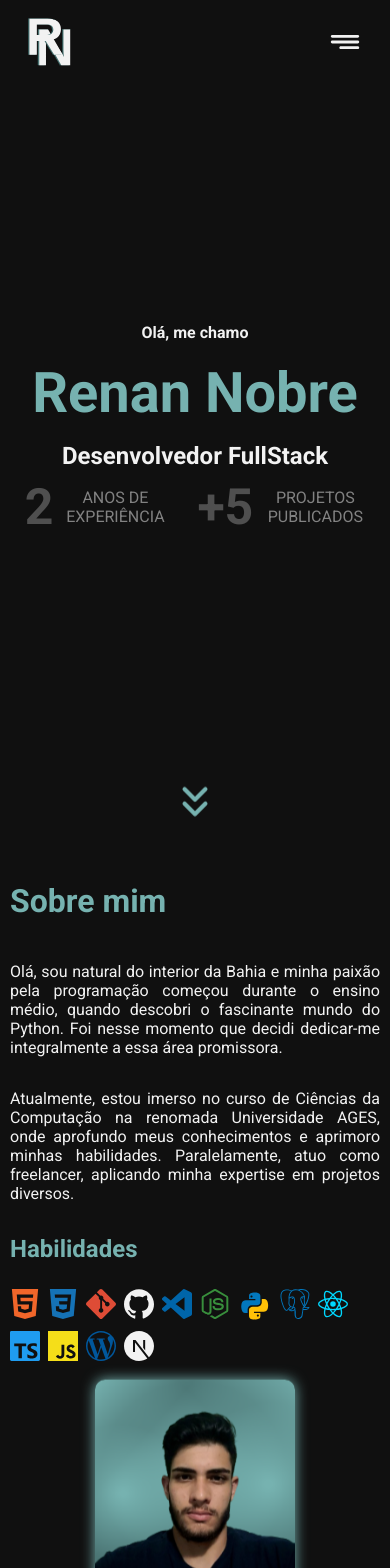
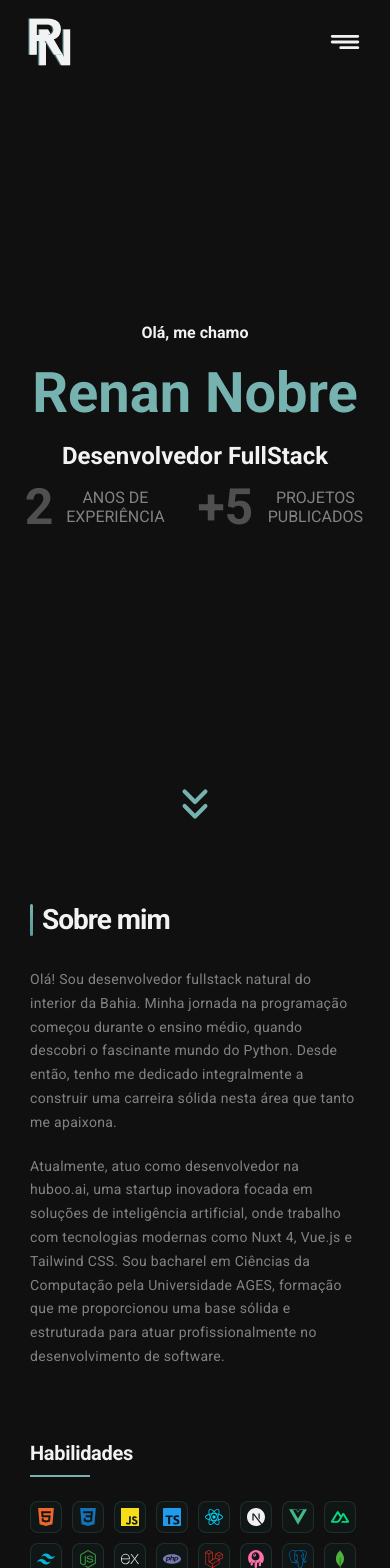
Before and after one commit to nsRenan/portfolio, a Next.js app: page / in a window 390 px wide. Shown: the top 1568 px of the page. Built offline with nearby package versions, Linux system fonts and the light colour scheme.

Commit message:
Refactor Habilidades and Sobre components: enhance styling, add tooltips for icons, and update personal description

```diff
--- a/src/app/components/Habilidades/habilidades.module.css
+++ b/src/app/components/Habilidades/habilidades.module.css
@@ -1,25 +1,152 @@
-
+.titulo {
+  margin-top: 40px;
+}
 
 .titulo h3 {
-  color: var(--verde);
-  margin-bottom: 26px;
-  margin-top: 16px;
+  color: var(--branco);
+  font-size: 24px;
+  font-weight: 600;
+  margin-bottom: 24px;
+  letter-spacing: -0.3px;
+  position: relative;
+  padding-bottom: 12px;
+}
+
+.titulo h3::after {
+  content: '';
+  position: absolute;
+  bottom: 0;
+  left: 0;
+  width: 60px;
+  height: 2px;
+  background: var(--verde);
 }
 
 .icones {
   display: flex;
   flex-wrap: wrap;
+  gap: 16px;
 }
 
-.icones svg {
-  width: 30px;
-  height: 30px;
-  margin: 0 8px 8px 0;
+.iconWrapper {
+  position: relative;
+  width: 40px;
+  height: 40px;
+  padding: 8px;
+  background: rgba(22, 51, 51, 0.2);
+  border: 1px solid rgba(118, 178, 176, 0.15);
+  border-radius: 8px;
+  transition: all 0.3s cubic-bezier(0.4, 0, 0.2, 1);
+  cursor: pointer;
+  display: flex;
+  align-items: center;
+  justify-content: center;
+}
 
+.iconWrapper::after {
+  content: attr(data-tooltip);
+  position: absolute;
+  bottom: calc(100% + 8px);
+  left: 50%;
+  transform: translateX(-50%) translateY(-4px);
+  background: rgba(22, 51, 51, 0.95);
+  color: var(--branco);
+  padding: 6px 12px;
+  border-radius: 6px;
+  font-size: 12px;
+  font-weight: 500;
+  white-space: nowrap;
+  opacity: 0;
+  pointer-events: none;
+  transition: all 0.3s cubic-bezier(0.4, 0, 0.2, 1);
+  border: 1px solid rgba(118, 178, 176, 0.3);
+  box-shadow: 0 4px 12px rgba(0, 0, 0, 0.3);
+  z-index: 10;
 }
-.icones img {
-  width: 34px;
-  height: 34px;
-  margin: 0 8px 8px 0;
 
+.iconWrapper::before {
+  content: '';
+  position: absolute;
+  bottom: calc(100% + 1px);
+  left: 50%;
+  transform: translateX(-50%);
+  border: 4px solid transparent;
+  border-top-color: rgba(22, 51, 51, 0.95);
+  opacity: 0;
+  pointer-events: none;
+  transition: opacity 0.3s cubic-bezier(0.4, 0, 0.2, 1);
+  z-index: 10;
 }
+
+.iconWrapper:hover {
+  background: rgba(22, 51, 51, 0.4);
+  border-color: rgba(118, 178, 176, 0.3);
+  transform: translateY(-4px);
+  box-shadow: 0 8px 16px rgba(118, 178, 176, 0.2);
+}
+
+.iconWrapper:hover::after {
+  opacity: 1;
+  transform: translateX(-50%) translateY(0);
+}
+
+.iconWrapper:hover::before {
+  opacity: 1;
+}
+
+.iconWrapper svg {
+  width: 24px;
+  height: 24px;
+}
+
+@media (max-width: 768px) {
+  .titulo h3 {
+    font-size: 22px;
+  }
+
+  .icones {
+    gap: 12px;
+  }
+
+  .iconWrapper {
+    width: 36px;
+    height: 36px;
+    padding: 7px;
+  }
+
+  .iconWrapper svg {
+    width: 22px;
+    height: 22px;
+  }
+
+  .iconWrapper::after {
+    font-size: 11px;
+    padding: 5px 10px;
+  }
+}
+
+@media (max-width: 480px) {
+  .titulo h3 {
+    font-size: 20px;
+  }
+
+  .icones {
+    gap: 10px;
+  }
+
+  .iconWrapper {
+    width: 32px;
+    height: 32px;
+    padding: 6px;
+  }
+
+  .iconWrapper svg {
+    width: 20px;
+    height: 20px;
+  }
+
+  .iconWrapper::after {
+    font-size: 10px;
+    padding: 4px 8px;
+  }
+}
--- a/src/app/components/Habilidades/index.tsx
+++ b/src/app/components/Habilidades/index.tsx
@@ -9,25 +9,84 @@ import {
   SiGit,
   SiTypescript,
   SiPostgresql,
+  SiMongodb,
   SiVisualstudiocode,
-  SiWordpress,
   SiNextdotjs,
+  SiVuedotjs,
+  SiNuxtdotjs,
+  SiTailwindcss,
+  SiExpress,
+  SiPhpstorm,
+  SiPhp,
+  SiLaravel,
+  SiLivewire,
 } from "react-icons/si";
-import pythonSvg from "/public/pythonSvg.svg";
-import Image from "next/image";
 
 export function Habilidades() {
   return (
     <section className={styles.titulo}>
       <h3>Habilidades</h3>
       <div className={styles.icones}>
-        <SiHtml5 color="#F1662A" /> <SiCss3 color="#1572B6" />{" "}
-        <SiGit color="#DE4C36" /> <SiGithub color="#F2F2F2" />
-        <SiVisualstudiocode color="#0065A9" /> <SiNodedotjs color="#388E3C" />
-        <Image src={pythonSvg} alt={"python"} />
-        <SiPostgresql color="#0277BD" /> <SiReact color="#00D8FF" />{" "}
-        <SiTypescript color="#1F9CF0" /> <SiJavascript color=" #F5DE19" />{" "}
-        <SiWordpress color="#01579B" /> <SiNextdotjs color="#F2F2F2" />
+        <div className={styles.iconWrapper} data-tooltip="HTML5">
+          <SiHtml5 color="#F1662A" />
+        </div>
+        <div className={styles.iconWrapper} data-tooltip="CSS3">
+          <SiCss3 color="#1572B6" />
+        </div>
+        <div className={styles.iconWrapper} data-tooltip="JavaScript">
+          <SiJavascript color="#F5DE19" />
+        </div>
+        <div className={styles.iconWrapper} data-tooltip="TypeScript">
+          <SiTypescript color="#1F9CF0" />
+        </div>
+        <div className={styles.iconWrapper} data-tooltip="React">
+          <SiReact color="#00D8FF" />
+        </div>
+        <div className={styles.iconWrapper} data-tooltip="Next.js">
+          <SiNextdotjs color="#F2F2F2" />
+        </div>
+        <div className={styles.iconWrapper} data-tooltip="Vue.js">
+          <SiVuedotjs color="#42B883" />
+        </div>
+        <div className={styles.iconWrapper} data-tooltip="Nuxt.js">
+          <SiNuxtdotjs color="#00DC82" />
+        </div>
+        <div className={styles.iconWrapper} data-tooltip="Tailwind CSS">
+          <SiTailwindcss color="#06B6D4" />
+        </div>
+        <div className={styles.iconWrapper} data-tooltip="Node.js">
+          <SiNodedotjs color="#388E3C" />
+        </div>
+        <div className={styles.iconWrapper} data-tooltip="Express">
+          <SiExpress color="#F2F2F2" />
+        </div>
+        <div className={styles.iconWrapper} data-tooltip="PHP">
+          <SiPhp color="#777BB4" />
+        </div>
+        <div className={styles.iconWrapper} data-tooltip="Laravel">
+          <SiLaravel color="#FF2D20" />
+        </div>
+        <div className={styles.iconWrapper} data-tooltip="Livewire">
+          <SiLivewire color="#FB70A9" />
+        </div>
+        <div className={styles.iconWrapper} data-tooltip="PostgreSQL">
+          <SiPostgresql color="#0277BD" />
+        </div>
+        <div className={styles.iconWrapper} data-tooltip="MongoDB">
+          <SiMongodb color="#4DB33D" />
+        </div>
+        <div className={styles.iconWrapper} data-tooltip="Git">
+          <SiGit color="#DE4C36" />
+        </div>
+        <div className={styles.iconWrapper} data-tooltip="GitHub">
+          <SiGithub color="#F2F2F2" />
+        </div>
+        <div className={styles.iconWrapper} data-tooltip="VS Code">
+          <SiVisualstudiocode color="#0065A9" />
+        </div>
+        <div className={styles.iconWrapper} data-tooltip="PhpStorm">
+          <SiPhpstorm color="#B345F1" />
+        </div>
       </div>
     </section>
   );
--- a/src/app/components/Sobre/index.tsx
+++ b/src/app/components/Sobre/index.tsx
@@ -11,16 +11,15 @@ export function Sobre() {
         <h2>Sobre mim</h2>
 
         <p>
-          Olá, sou natural do interior da Bahia e minha paixão pela programação
-          começou durante o ensino médio, quando descobri o fascinante mundo do
-          Python. Foi nesse momento que decidi dedicar-me integralmente a essa
-          área promissora.
+          Olá! Sou desenvolvedor fullstack natural do interior da Bahia. Minha jornada na programação
+          começou durante o ensino médio, quando descobri o fascinante mundo do Python. Desde então,
+          tenho me dedicado integralmente a construir uma carreira sólida nesta área que tanto me apaixona.
         </p>
         <p>
-          Atualmente, estou imerso no curso de Ciências da Computação na
-          renomada Universidade AGES, onde aprofundo meus conhecimentos e
-          aprimoro minhas habilidades. Paralelamente, atuo como freelancer,
-          aplicando minha expertise em projetos diversos.
+          Atualmente, atuo como desenvolvedor na huboo.ai, uma startup inovadora focada em soluções
+          de inteligência artificial, onde trabalho com tecnologias modernas como Nuxt 4, Vue.js e Tailwind CSS.
+          Sou bacharel em Ciências da Computação pela Universidade AGES, formação que me proporcionou
+          uma base sólida e estruturada para atuar profissionalmente no desenvolvimento de software.
         </p>
         <Habilidades />
       </section>
--- a/src/app/components/Sobre/sobre.module.css
+++ b/src/app/components/Sobre/sobre.module.css
@@ -1,69 +1,155 @@
+.sobreConteiner {
+    display: flex;
+    justify-content: center;
+    align-items: center;
+    gap: 80px;
+    margin: 0 auto;
+    min-height: 92vh;
+    padding: 80px 120px;
+    position: relative;
+}
+
 .sobre {
     display: flex;
     flex-direction: column;
-
-}
-.sobreConteiner {
-    display: flex;
-    justify-content: space-evenly;
-    margin:  0 auto;
-    height: 92vh;
-    padding: 60px;
-    align-items: center;
-
-
+    max-width: 700px;
+    flex: 1;
 }
 
 .sobre h2 {
-    font-size: 32px;
-    gap: 8px;
-    display: flex;
-    align-items: center;
-    color: var(--verde);
-    margin-bottom: 26px;
+    font-size: 38px;
+    font-weight: 600;
+    color: var(--branco);
+    margin-bottom: 32px;
+    letter-spacing: -1px;
+    position: relative;
+    padding-left: 20px;
+}
 
+.sobre h2::before {
+    content: '';
+    position: absolute;
+    left: 0;
+    top: 50%;
+    transform: translateY(-50%);
+    width: 4px;
+    height: 40px;
+    background: linear-gradient(180deg, var(--verde) 0%, #5a9a98 100%);
+    border-radius: 2px;
 }
 
 .sobre p {
-    text-align: justify;
-    width: 800px;
-    margin: 16px 0px;
-    color: var(--branco);
-
+    color: var(--cinza);
+    font-size: 16px;
+    line-height: 1.8;
+    margin-bottom: 20px;
+    letter-spacing: 0.3px;
+    text-align: left;
 }
 
-@keyframes subirDescer {
-    0%, 100% {
-      transform: translateY(0);
-    }
-    50% {
-      transform: translateY(16px);
-    }
-  }
+.sobre p:last-of-type {
+    margin-bottom: 32px;
+}
+
+.imagem {
+    position: relative;
+    flex-shrink: 0;
+}
+
+.imagem::before {
+    content: '';
+    position: absolute;
+    top: -12px;
+    left: -12px;
+    right: 12px;
+    bottom: 12px;
+    border: 2px solid rgba(118, 178, 176, 0.3);
+    border-radius: 16px;
+    z-index: 0;
+}
 
 .imagem img {
-    border-radius: 10px;
-    box-shadow: 0 0 14px var(--verde);
-    animation: subirDescer 3s infinite;
+    position: relative;
+    z-index: 1;
+    border-radius: 12px;
+    box-shadow: 0 16px 48px rgba(0, 0, 0, 0.4);
+    transition: all 0.4s cubic-bezier(0.4, 0, 0.2, 1);
+    filter: grayscale(20%);
+}
+
+.imagem:hover img {
+    transform: translate(8px, -8px);
+    filter: grayscale(0%);
+    box-shadow: 0 24px 64px rgba(118, 178, 176, 0.3);
 }
 @media (max-width: 1450px){
-    .sobre p {
-        width: fit-content;
+    .sobreConteiner {
+        padding: 80px 100px;
+        gap: 60px;
     }
 }
 
-@media (orientation: portrait) or (max-width: 1150px) {
+@media (max-width: 1200px) {
     .sobreConteiner {
-        display:  inline;
+        flex-direction: column;
+        padding: 60px 80px;
+        gap: 48px;
     }
 
-    .imagem {
-        display: flex;
-        justify-content: center;
-        margin: 10px 0px;
+    .sobre {
+        max-width: 100%;
     }
+
+    .imagem::before {
+        display: none;
+    }
+}
+
+@media (max-width: 768px) {
+    .sobreConteiner {
+        padding: 50px 40px;
+    }
+
+    .sobre h2 {
+        font-size: 32px;
+        padding-left: 16px;
+    }
+
+    .sobre h2::before {
+        height: 36px;
+    }
+
+    .sobre p {
+        font-size: 15px;
+    }
+
+    .imagem img {
+        width: 250px;
+        height: auto;
+    }
+}
+
+@media (max-width: 480px) {
+    .sobreConteiner {
+        padding: 40px 20px;
+    }
+
+    .sobre h2 {
+        font-size: 28px;
+        padding-left: 12px;
+    }
+
+    .sobre h2::before {
+        height: 32px;
+        width: 3px;
+    }
+
+    .sobre p {
+        font-size: 14px;
+        line-height: 1.7;
+    }
+
     .imagem img {
         width: 200px;
-        height: fit-content;
     }
 }
```
